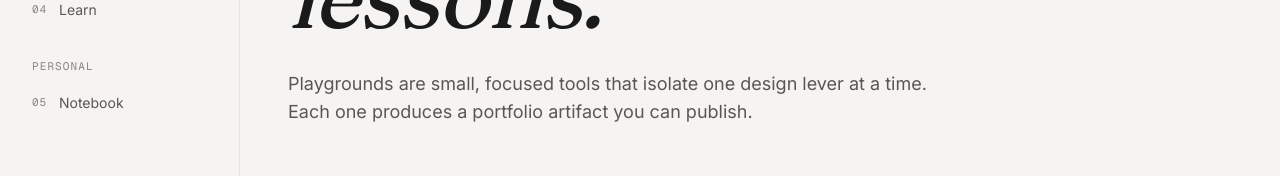
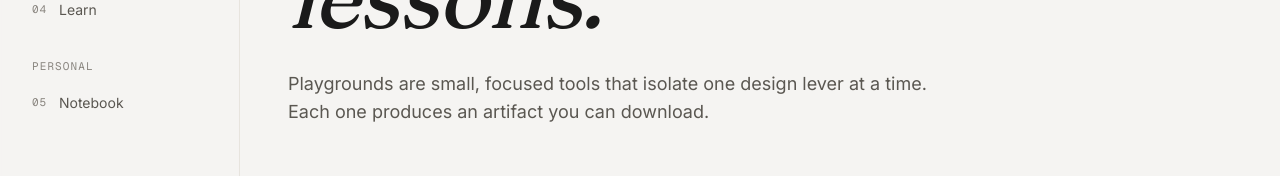
Before and after one commit to jessholbrook/shape, a Next.js app: page /play in a window 1280 px wide. Shown: the part 259-435 px from the top of the page. Built offline with nearby package versions, Linux system fonts and the light colour scheme.

Commit message:
/play subhead: 'portfolio artifact you can publish' → 'artifact you can download'

```diff
--- a/app/play/page.tsx
+++ b/app/play/page.tsx
@@ -93,7 +93,7 @@ export default function PlayPage() {
 
         <p className="font-sans text-[18px] leading-[1.55] text-ink-muted mt-8 max-w-2xl">
           Playgrounds are small, focused tools that isolate one design lever at
-          a time. Each one produces a portfolio artifact you can publish.
+          a time. Each one produces an artifact you can download.
         </p>
 
         <div className="mt-16 grid grid-cols-1 md:grid-cols-2 gap-5">
```
